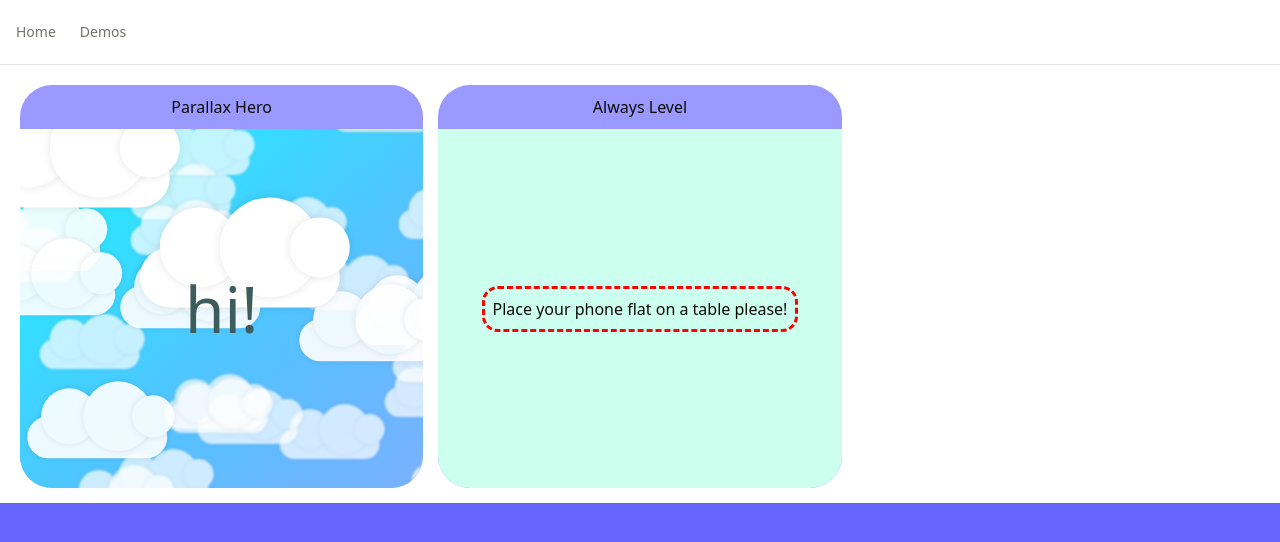
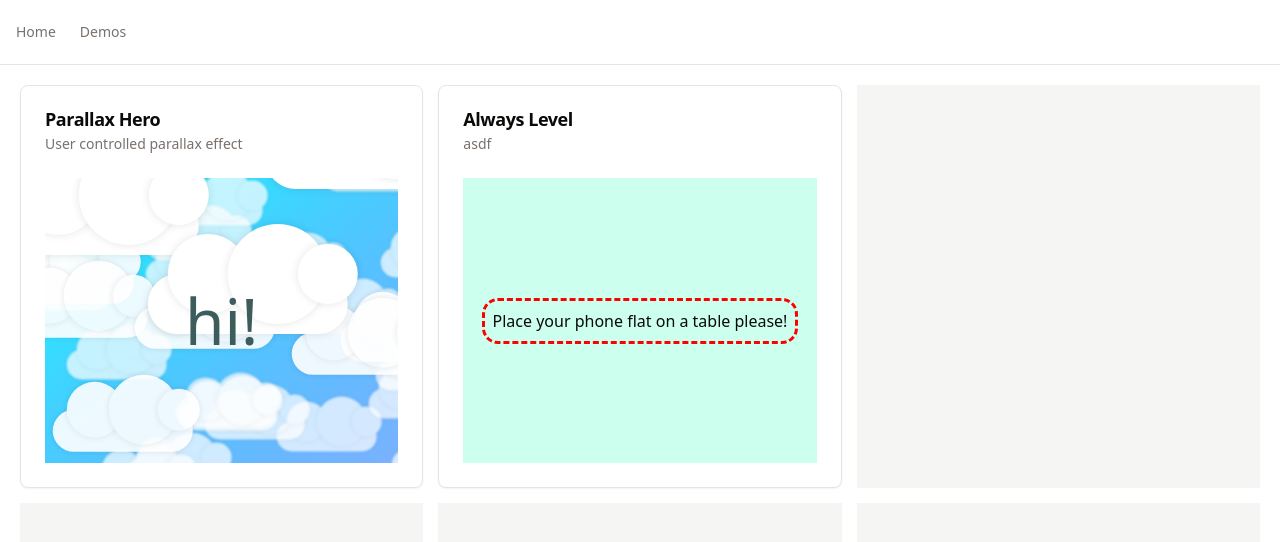
Before and after one commit to bionboy/lukefloden.com, a SvelteKit app: page /demos in a window 1280 px wide. Shown: the top 542 px of the page. Built offline with nearby package versions, Linux system fonts and the light colour scheme.

Commit message:
feat: recreate and improve on my demo gallery card w/ shad and move to components instead of snippets

```diff
--- a/src/app.html
+++ b/src/app.html
@@ -6,11 +6,7 @@
 	<link rel="icon" href="%sveltekit.assets%/favicon.png" />
 	<meta name="viewport" content="width=device-width, initial-scale=1" />
 	%sveltekit.head%
-	<style>
-		:root {
-			background-color: hsl(240, 100%, 70%);
-		}
-	</style>
+	<!-- <style> :root { background-color: hsl(240, 100%, 70%); } </style> -->
 </head>
 
 <body data-sveltekit-preload-data="hover" style="
--- a/src/routes/demos/+page.svelte
+++ b/src/routes/demos/+page.svelte
@@ -1,59 +1,21 @@
 <script lang="ts">
-	import type { Snippet } from 'svelte';
 	import type { PageData } from './$types';
 	import Parallax from './parallax/Parallax.svelte';
 	import AlwaysLevel from './always-level/AlwaysLevel.svelte';
+	import DemoCard from './DemoCard.svelte';
+
 	let { data }: { data: PageData } = $props();
 </script>
 
-{#snippet artwork(title: string, route: string, art: Snippet)}
-	<div class="artwork-container">
-		{#if title}
-			<a href={route}>
-				<h2>{title}</h2>
-			</a>
-		{/if}
-		<div class="artwork-content">
-			<a href={route}>
-				{@render art()}
-			</a>
-		</div>
-	</div>
-	<style>
-		.artwork-container {
-			aspect-ratio: 1 / 1;
-			display: flex;
-			flex-direction: column;
-			overflow: clip;
-
-			background-color: hsl(240, 100%, 80%);
-			border-radius: 2rem;
-
-			text-align: center;
-		}
-
-		h2 {
-			/* color: #333; */
-			margin: 10px;
-		}
-
-		/* link style reset, only for content, so original HTML link styles remain :) */
-		.artwork-content {
-			flex: 1;
-
-			> a {
-				color: inherit;
-				text-decoration: none;
-			}
-		}
-	</style>
-{/snippet}
-
-{#snippet parallax()}
+<div class="gallery">
+	<DemoCard
+		title="Parallax Hero"
+		description="User controlled parallax effect"
+		route="demos/parallax"
+	>
 		<Parallax title="hi!" />
-{/snippet}
-
-{#snippet alwaysLevel()}
+	</DemoCard>
+	<DemoCard title="Always Level" description="asdf" route="demos/always-level">
 		<div class="always-level-container">
 			<AlwaysLevel />
 		</div>
@@ -66,13 +28,11 @@
 				background-color: hsl(160, 100%, 90%);
 			}
 		</style>
-{/snippet}
+	</DemoCard>
 
-<div class="gallery">
-	{@render artwork('Parallax Hero', 'demos/parallax', parallax)}
-	{@render artwork('Always Level', 'demos/always-level', alwaysLevel)}
-	{#each { length: 2 } as _, index}
-		<div></div>
+	<!-- * Fill in future spots, so for now our demo cards look less lonely  -->
+	{#each { length: 22 } as _, index}
+		<div class=" bg-accent size-full aspect-square"></div>
 	{/each}
 </div>
 
--- /dev/null
+++ b/src/routes/demos/DemoCard.svelte
@@ -0,0 +1,27 @@
+<script lang="ts">
+	import * as Card from '$lib/components/ui/card/index.js';
+	import type { Snippet } from 'svelte';
+
+	let props: {
+		title?: string;
+		description?: string;
+		route?: string;
+		children?: Snippet;
+	} = $props();
+</script>
+
+<a href={props.route}>
+	<Card.Root class="flex flex-col aspect-square">
+		<Card.Header>
+			{#if props.title}
+				<Card.Title>{props.title}</Card.Title>
+			{/if}
+			{#if props.description}
+				<Card.Description>{props.description}</Card.Description>
+			{/if}
+		</Card.Header>
+		<Card.Content class=" flex-1 flex-grow ">
+			{@render props.children?.()}
+		</Card.Content>
+	</Card.Root>
+</a>
```
Lines whose indentation alone changed are shown as unchanged.
